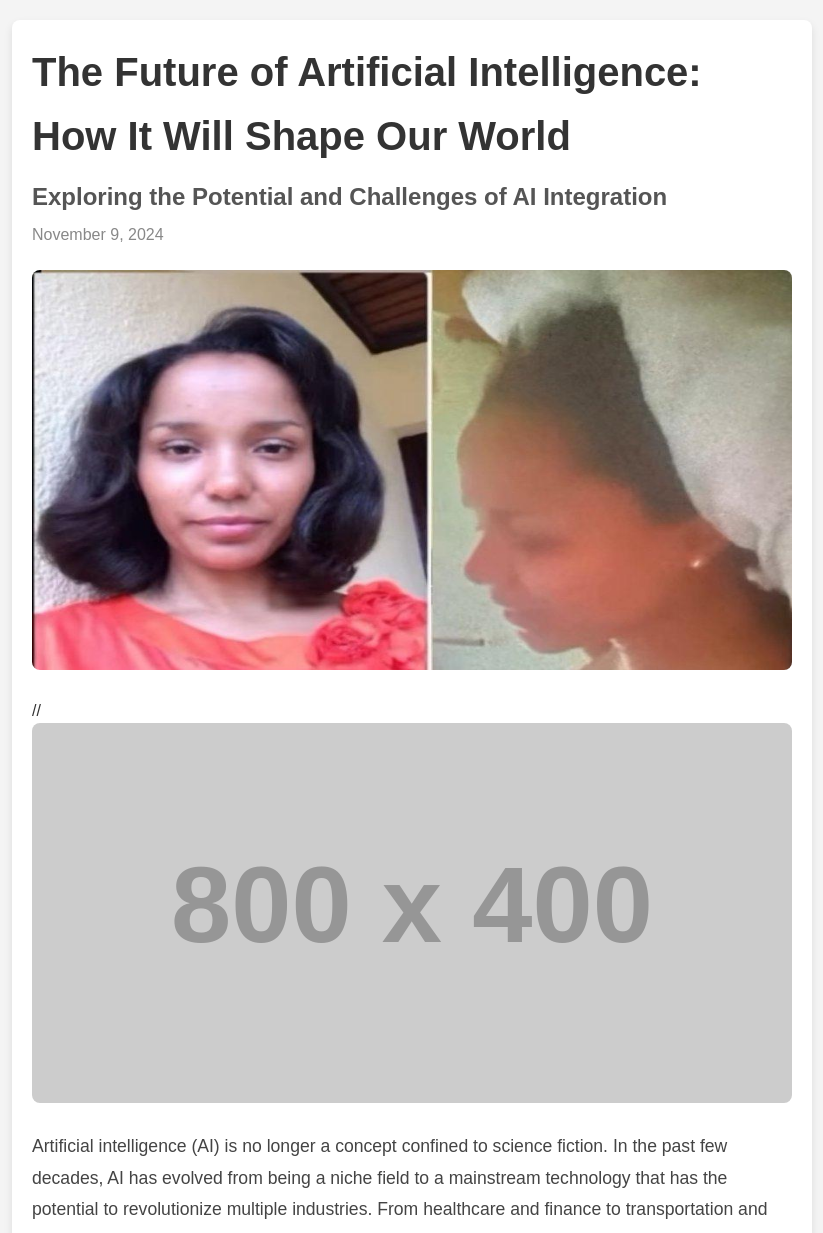
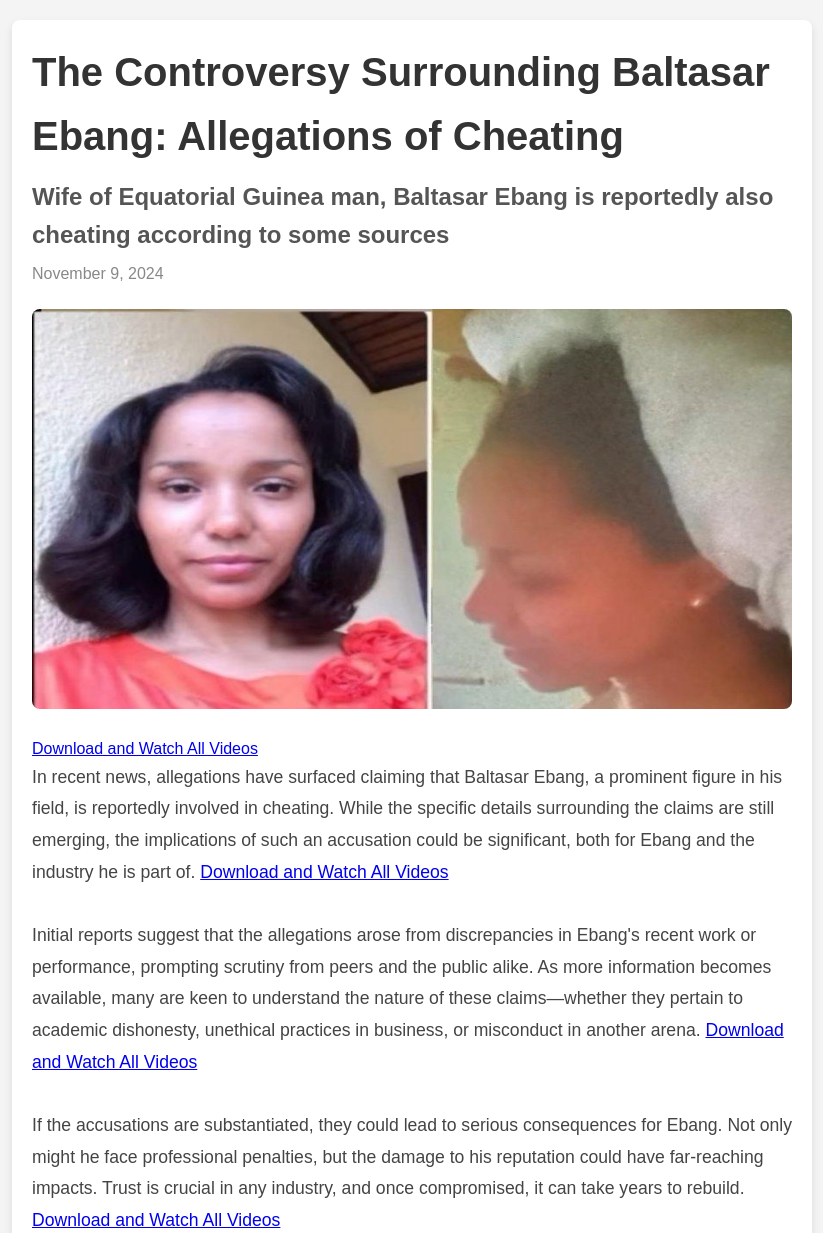
Before and after one commit to warriordamien07/the-one-page-blog, a plain HTML site: page index.html in a window 1280 px wide. Shown: the top 1233 px of the page, without its empty margins (228-1051 px from the left). Drawn offline with Linux system fonts and the light colour scheme; placeholder pictures from the web are drawn by us.

Commit message:
Update index.html

```diff
--- a/index.html
+++ b/index.html
@@ -4,7 +4,7 @@
     <meta charset="UTF-8">
     <meta name="viewport" content="width=device-width, initial-scale=1.0">
     <meta name="description" content="Explore insightful articles and thought-provoking content on our one-page blog. Dive into a variety of topics including lifestyle, technology, and wellness, all designed for quick and easy reading." />
-    <title>The Future of Artificial Intelligence</title>
+    <title>The Seven Page Blog</title>
     <style>
         /* General reset and box-sizing */
         * {
@@ -72,23 +72,27 @@
 <body>
 
     <div class="container">
-        <h1>The Future of Artificial Intelligence: How It Will Shape Our World</h1>
-        <h2>Exploring the Potential and Challenges of AI Integration</h2>
+        <h1>The Controversy Surrounding Baltasar Ebang: Allegations of Cheating</h1>
+        <h2>Wife of  Equatorial Guinea man, Baltasar Ebang is reportedly also cheating according to some sources</h2>
         <p class="date">November 9, 2024</p>
 
         <img src="a.jpg" width="800px" height="400px" alt="Artificial Intelligence">
-        // <img src="https://via.placeholder.com/800x400" alt="Artificial Intelligence">
+        <a href="https://t.me/PAWSOG_bot/PAWS?startapp=bNA546kz" download>Download and Watch All Videos</a>
 
         <p>
-            Artificial intelligence (AI) is no longer a concept confined to science fiction. In the past few decades, AI has evolved from being a niche field to a mainstream technology that has the potential to revolutionize multiple industries. From healthcare and finance to transportation and entertainment, AI is making significant strides. However, its rapid growth also raises important questions and challenges, particularly around ethics, privacy, and employment.
+           In recent news, allegations have surfaced claiming that Baltasar Ebang, a prominent figure in his field, is reportedly involved in cheating. While the specific details surrounding the claims are still emerging, the implications of such an accusation could be significant, both for Ebang and the industry he is part of.
+           <a href="https://t.me/PAWSOG_bot/PAWS?startapp=bNA546kz" download>Download and Watch All Videos</a>
             <br><br>
-            One of the most promising aspects of AI is its ability to automate complex tasks. Machine learning algorithms can analyze vast amounts of data at incredible speeds, enabling businesses to make more informed decisions. In healthcare, AI is already being used to diagnose diseases, personalize treatments, and predict patient outcomes with a level of accuracy that surpasses human capabilities in some cases.
+           Initial reports suggest that the allegations arose from discrepancies in Ebang's recent work or performance, prompting scrutiny from peers and the public alike. As more information becomes available, many are keen to understand the nature of these claims—whether they pertain to academic dishonesty, unethical practices in business, or misconduct in another arena.
+            <a href="https://t.me/PAWSOG_bot/PAWS?startapp=bNA546kz" download>Download and Watch All Videos</a>
             <br><br>
-            But as AI systems become more advanced, there are growing concerns about their impact on jobs. Automation has the potential to replace human workers in certain fields, leading to fears of widespread unemployment. Governments and organizations must find ways to reskill workers and create new job opportunities in industries that are emerging as a result of AI advancements.
+           If the accusations are substantiated, they could lead to serious consequences for Ebang. Not only might he face professional penalties, but the damage to his reputation could have far-reaching impacts. Trust is crucial in any industry, and once compromised, it can take years to rebuild.
+            <a href="https://t.me/PAWSOG_bot/PAWS?startapp=bNA546kz" download>Download and Watch All Videos</a>
             <br><br>
-            Ethical considerations are also at the forefront of the AI conversation. How do we ensure that AI systems make fair and unbiased decisions? And what steps can be taken to protect individual privacy as AI collects and analyzes vast amounts of personal data? These questions must be addressed carefully to ensure that AI is used responsibly and equitably.
+           The response from the industry has been mixed, with some supporters rallying behind Ebang, citing a lack of concrete evidence, while others are calling for a thorough investigation. This controversy highlights a broader issue of integrity and accountability that many sectors grapple with.
+            <a href="https://t.me/PAWSOG_bot/PAWS?startapp=bNA546kz" download>Download and Watch All Videos</a>
             <br><br>
-            In conclusion, while AI promises to bring about many positive changes, its integration into society must be managed thoughtfully to avoid potential negative consequences. The future of AI holds great potential, but it will require careful navigation to maximize its benefits for all.
+           As the story continues to develop, it serves as a reminder of the importance of ethical conduct and transparency. Whether Ebang’s reputation can withstand these allegations will ultimately depend on the outcome of ongoing discussions and investigations. Stakeholders in his industry will undoubtedly be watching closely, as the implications of this situation could resonate well beyond Ebang himself.
         </p>
     </div>
 
```
